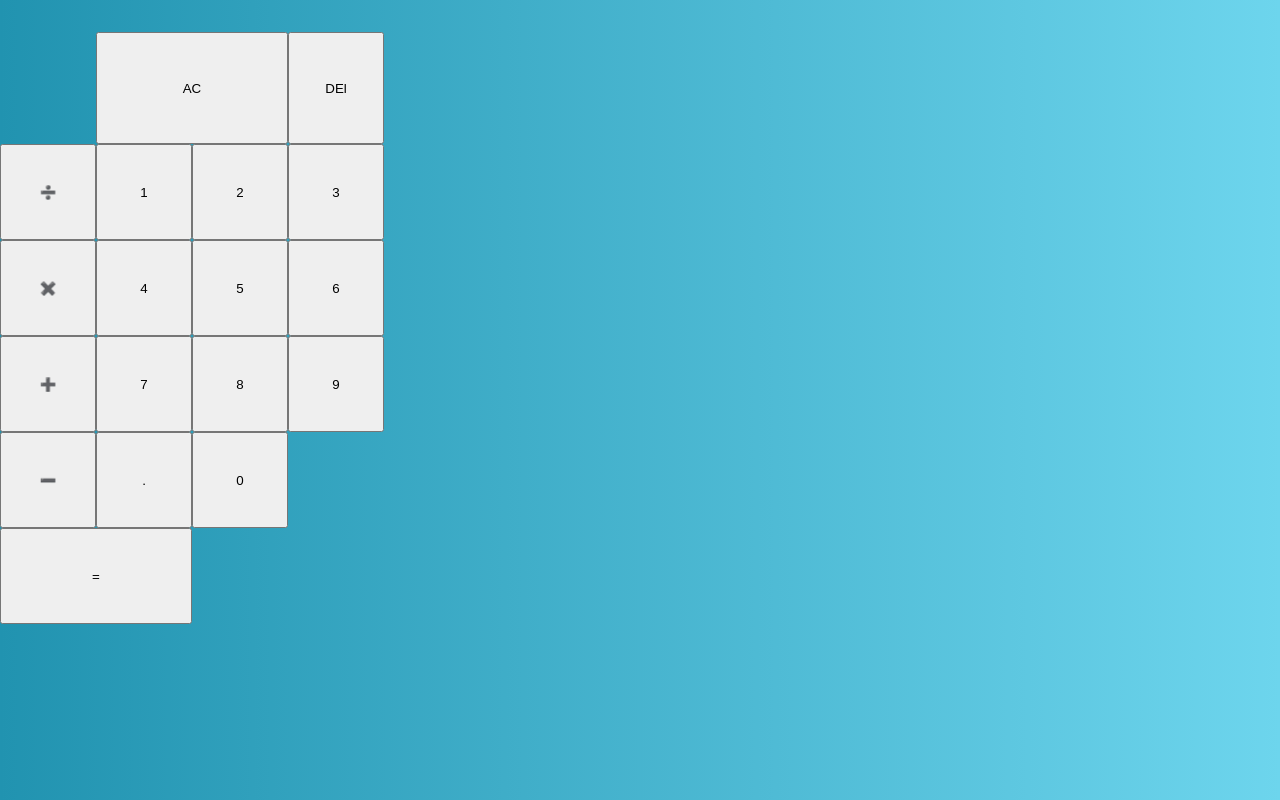
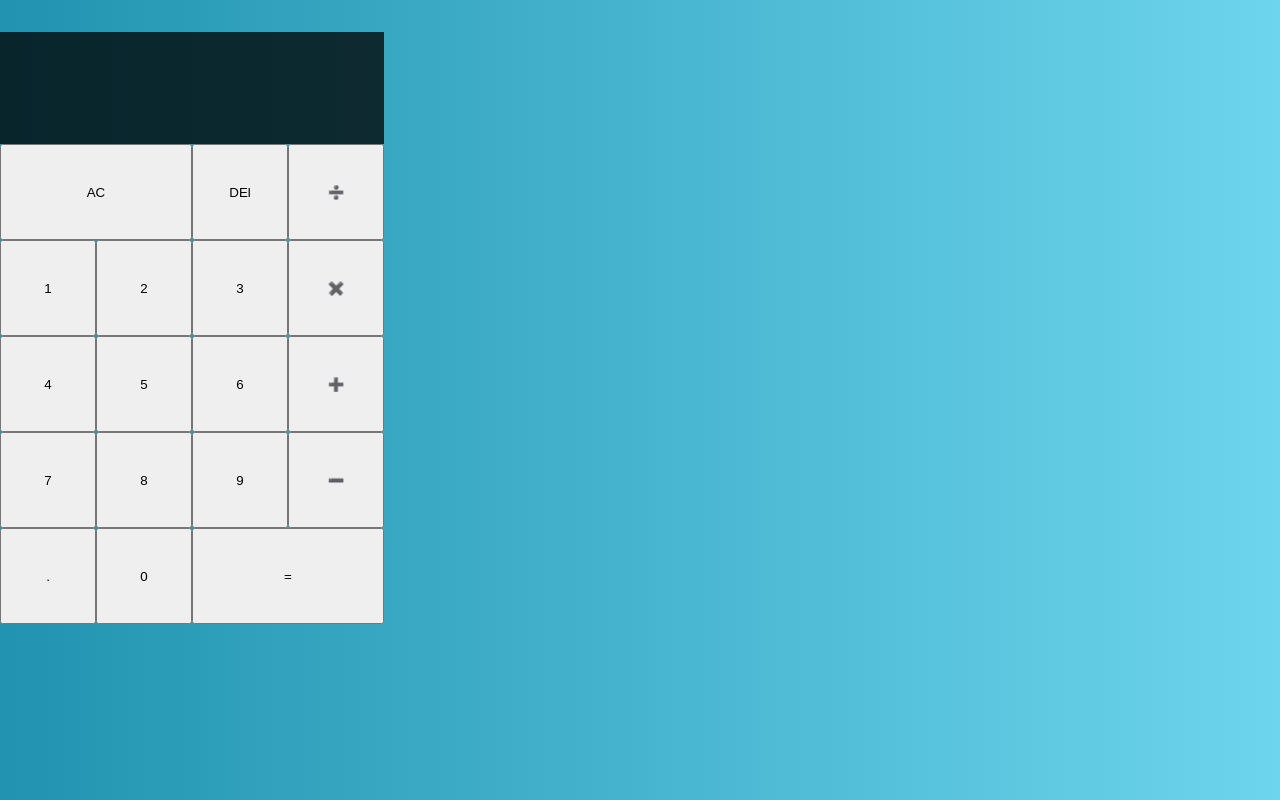
Before and after one commit to elijahgummer/calculatorReact, a React (Create React App) app in the folder calculator_react/: page / in a window 1280 px wide. Built offline with nearby package versions, Linux system fonts and the light colour scheme.

Commit message:
changed the color of the out put screen

```diff
--- a/calculator_react/src/styles.css
+++ b/calculator_react/src/styles.css
@@ -17,3 +17,9 @@ body {
 .span-two {
     grid-column: span 2;
 }
+
+.output {
+    grid-column: 1 / -1;
+    background-color: rgba(0, 0, 0, 0.75);
+    display: flex;
+}
```
